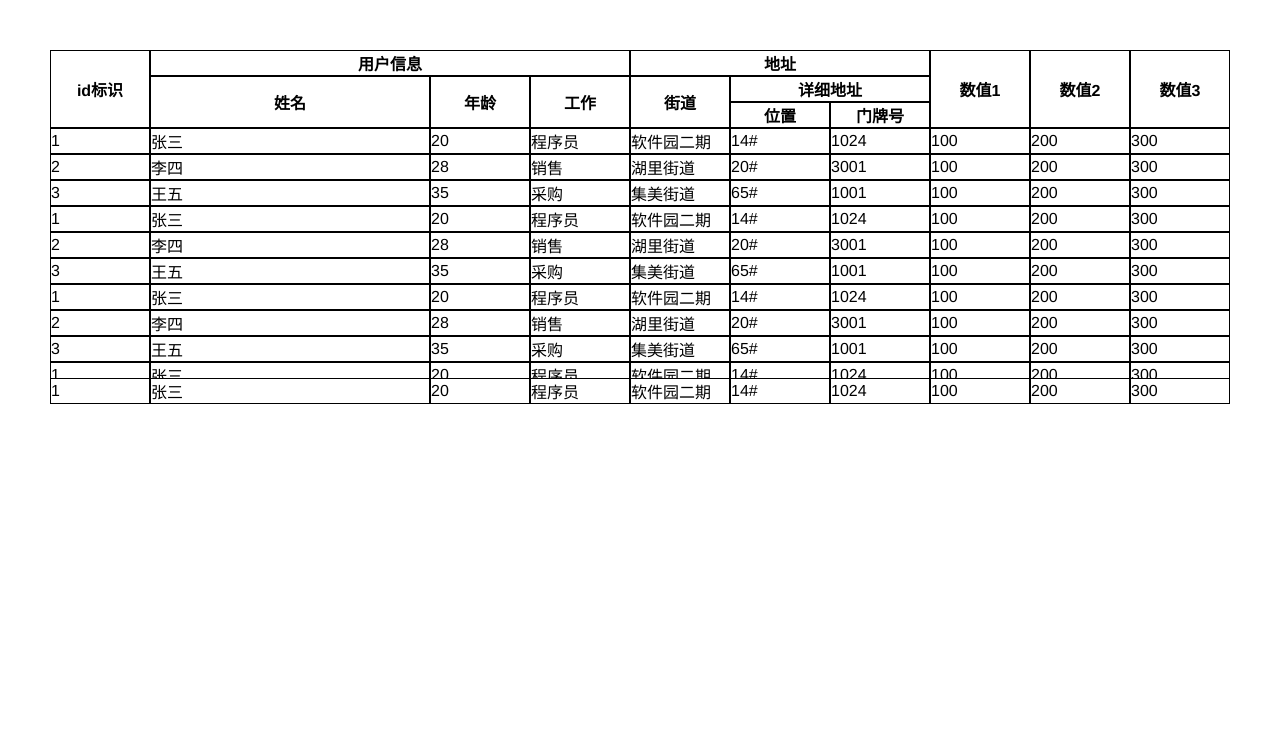
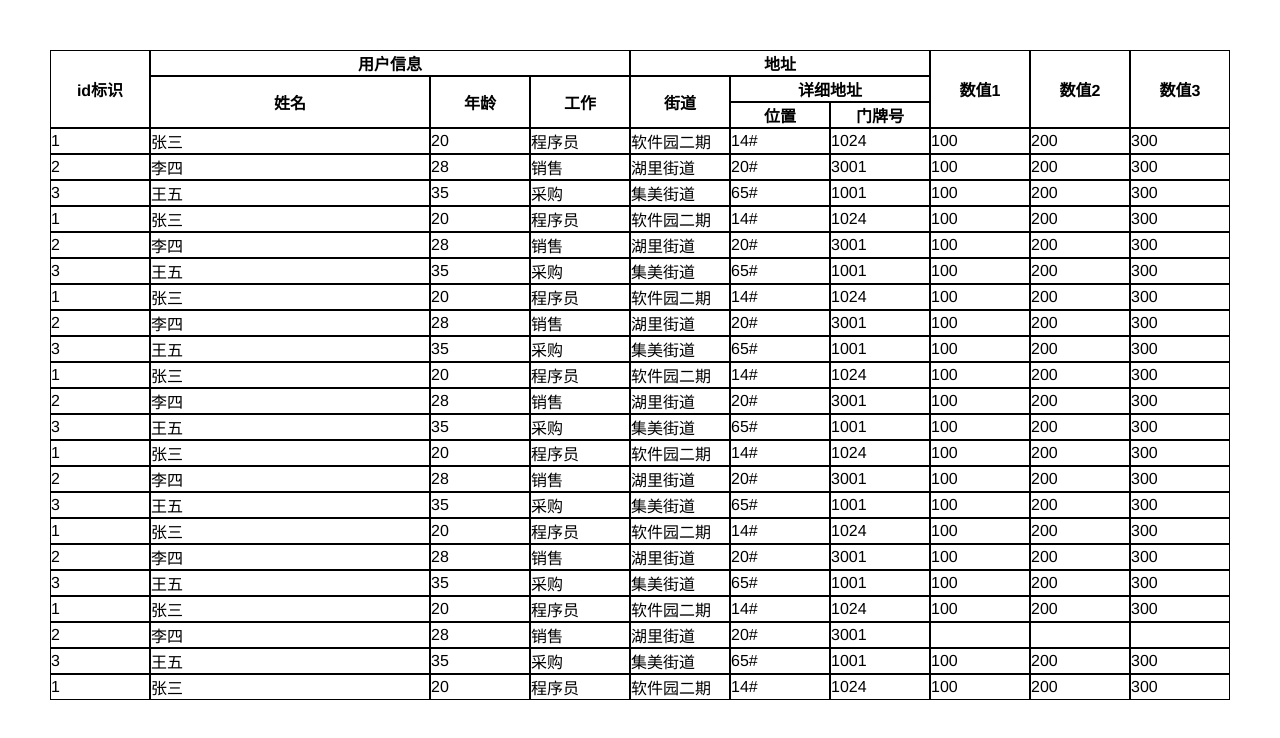
Before and after one commit to kitorv/voce-ui, a Vue app: page / in a window 1280 px wide. Shown: the top 738 px of the page. Built offline with nearby package versions, Linux system fonts and the light colour scheme.

Commit message:
样式优化

```diff
--- a/packages/components/datagrid.vue
+++ b/packages/components/datagrid.vue
@@ -327,9 +327,9 @@ export default {
   overflow: hidden;
 }
 
-.vk-datagrid--body-center {
-  max-height: 250px;
-}
+// .vk-datagrid--body-center {
+//   max-height: 250px;
+// }
 
 .vk-datagrid--header-right,
 .vk-datagrid--body-right {
```
